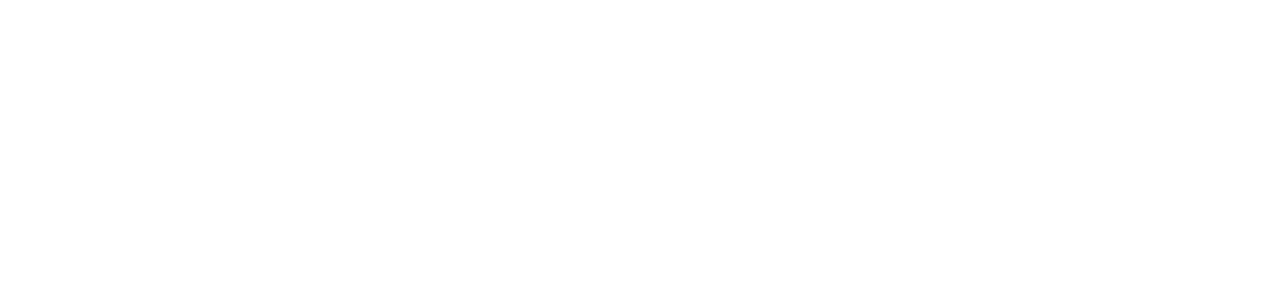
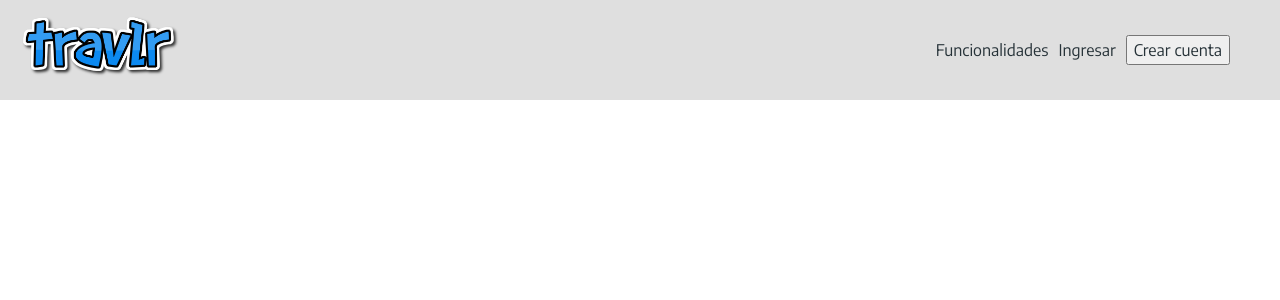
Before and after one commit to LauchaBo/travlr-frontend, a Vue app: page / in a window 1280 px wide. Shown: the top 300 px of the page. Built offline with nearby package versions, Linux system fonts and the light colour scheme; the HTML template or start-up script is replaced by a standard one.

Commit message:
Navbar without finished style

```diff
--- a/src/App.vue
+++ b/src/App.vue
@@ -1,12 +1,15 @@
 <template lang="pug">
   .app-container
-    //- navbar
-    //- router-view
-    //- footer
+    navbar
+    //router-view
+    //footer
 </template>
 
 <script>
-
+import Navbar from '@/components/Navbar'
+export default {
+  components: { Navbar }
+}
 </script>
 
 <style lang="scss">
--- /dev/null
+++ b/src/components/Navbar.vue
@@ -0,0 +1,35 @@
+<template lang="pug">
+  .navbar.row.middle.space-between
+    router-link(to='/')
+      img.logo(src="../assets/travlr-logo-transparent.png")
+    .menu.row.middle.center.m-right-3
+      span.menu-item.text-normal
+        | Funcionalidades
+      span.menu-item.text-normal
+        | Ingresar
+      button.sign-up-button.text-normal
+        | Crear cuenta
+</template>
+<script>
+export default {
+
+}
+</script>
+<style lang="scss" scoped>
+@import '../scss/variables/colors';
+
+.navbar {
+  height: 100px;
+  background-color: $gray;
+  padding: 0 20px;
+}
+
+.logo {
+  width: 100%;
+  max-width: 160px;
+}
+
+.menu-item {
+  margin-right: 10px;
+}
+</style>
--- a/src/scss/application.scss
+++ b/src/scss/application.scss
@@ -1,3 +1,5 @@
+@import 'common/equalizer';
+
 @import url('https://fonts.googleapis.com/css?family=Encode+Sans:400,700');
 
 @import 'variables/colors';
--- /dev/null
+++ b/src/scss/common/equalizer.scss
@@ -0,0 +1,3 @@
+body {
+  margin: 0;
+}
```
Also changed, not shown: src/assets/travlr-logo-transparent.png (added), src/assets/travlr-logo-white.png (added).
